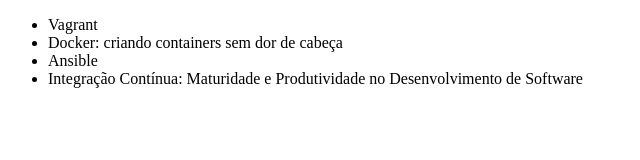
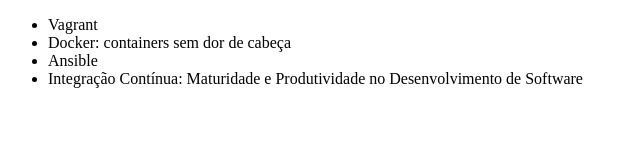
Before and after one commit to PamHDiz/alura-git, a plain HTML site: page index.html in a window 1280 px wide. Shown: the full height of the page, 0-640 px from the left. Drawn offline with Linux system fonts and the light colour scheme.

Commit message:
Modificando chamada do curso Docker

```diff
--- a/index.html
+++ b/index.html
@@ -7,7 +7,7 @@
 <body>
     <ul>
         <li>Vagrant</li>
-        <li>Docker: criando containers sem dor de cabeça</li>
+        <li>Docker: containers sem dor de cabeça</li>
         <li>Ansible</li>
         <li>Integração Contínua: Maturidade e Produtividade no
             Desenvolvimento de Software</li>
```
